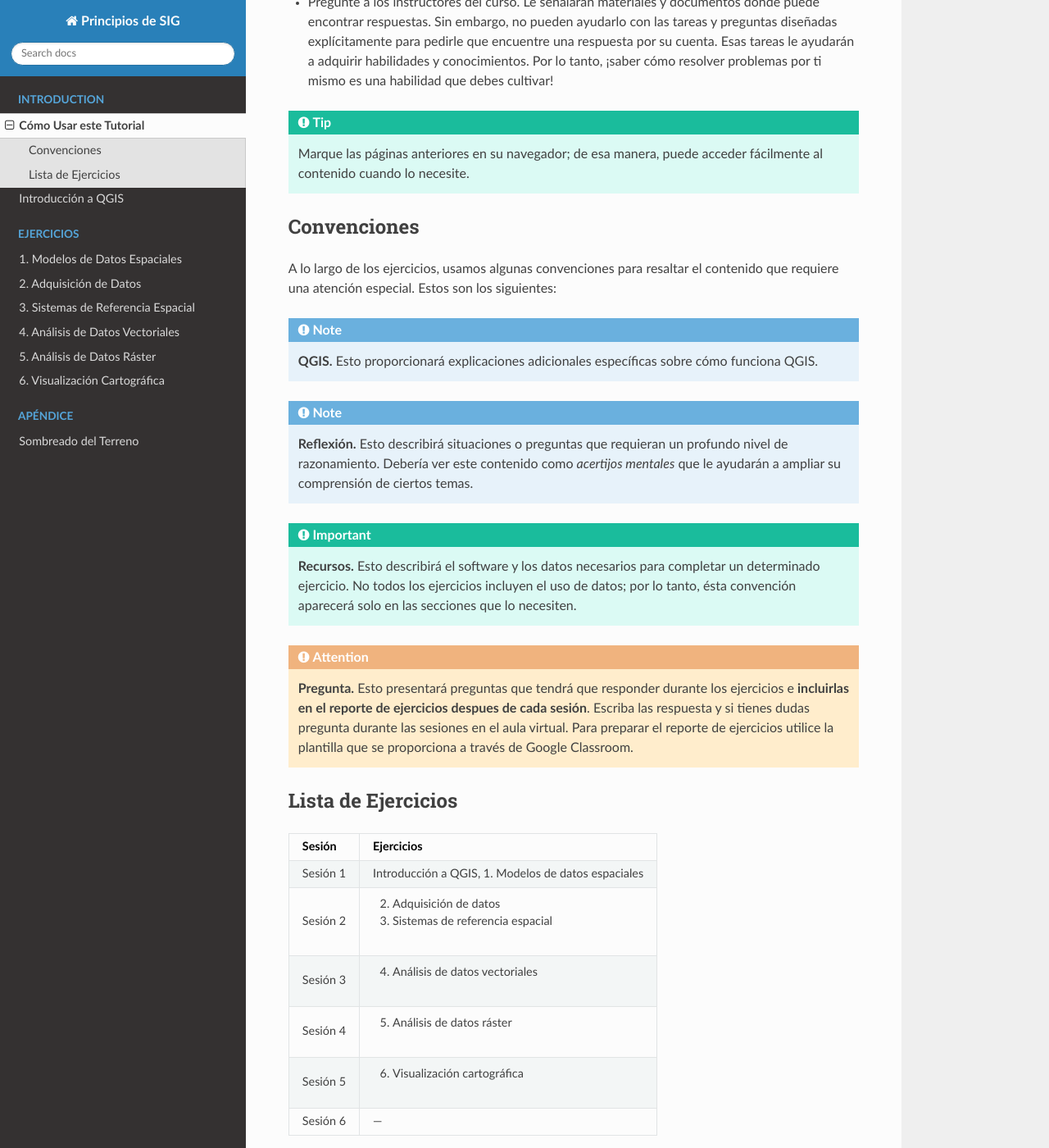
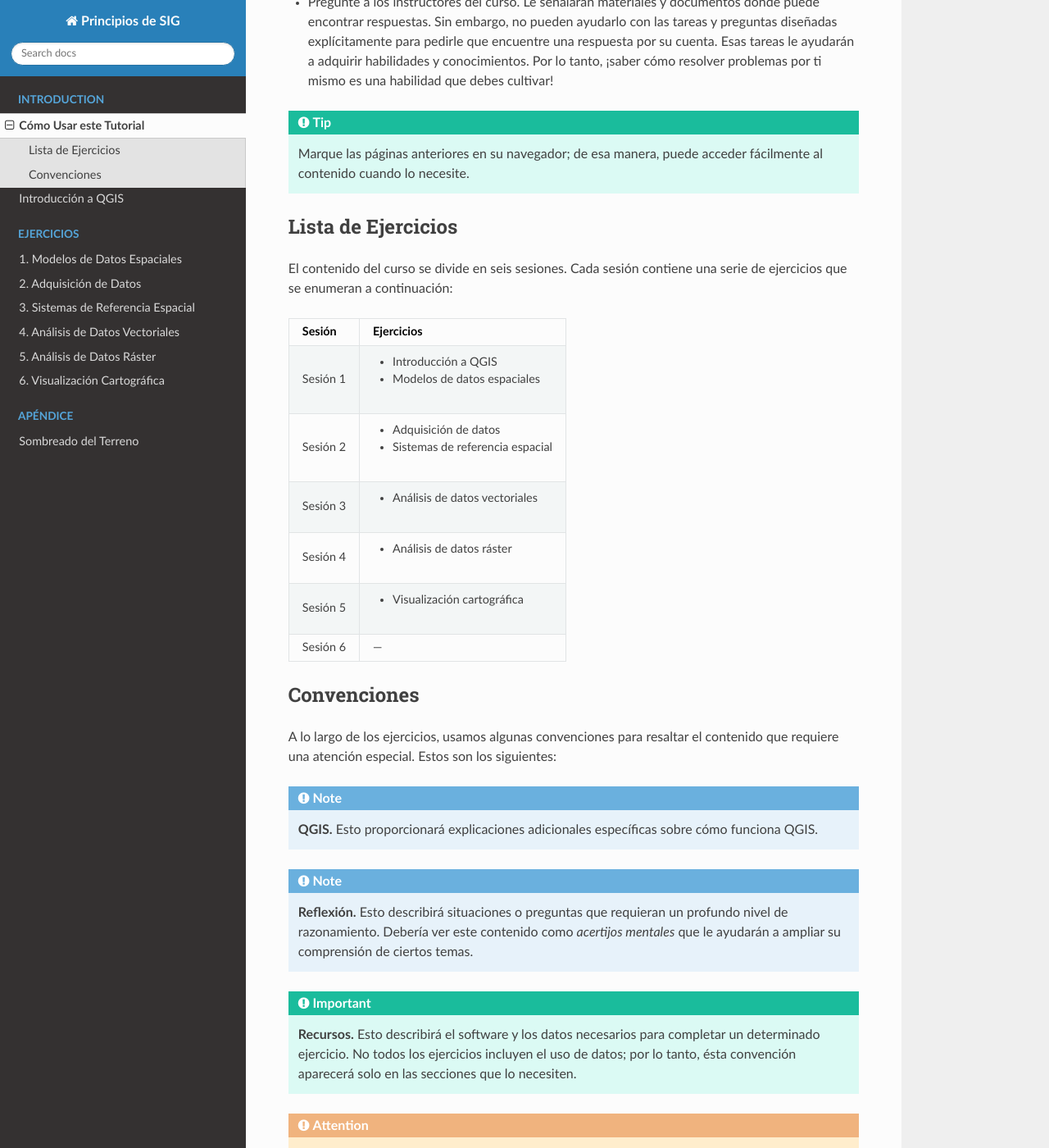
Before and after one commit to manuGil/principios-sig, a Sphinx documentation site: the page built from docs/source/how-to-es.rst, in a window 1280 px wide and 1400 px high, scrolled down 1537 px. Shown: the whole window at 82% size. Built offline with Sphinx 7.4.7 and the Read the Docs theme 2.0.0, drawn with Linux system fonts in a browser that asks for light colours; some of the changed lines change nothing that is shown.

Commit message:
update exercise table

```diff
--- a/docs/source/how-to-es.rst
+++ b/docs/source/how-to-es.rst
@@ -29,6 +29,29 @@ Si encuentras problemas  con el software, puedes utilizar los siguientes recurso
 .. tip::
    Marque las páginas anteriores en su navegador; de esa manera, puede acceder fácilmente al contenido cuando lo necesite.
 
+
+Lista de Ejercicios
+-------------------------
+El contenido del curso se divide en seis sesiones. Cada sesión contiene una serie de ejercicios que se enumeran a continuación:
+
++----------------------------+-----------------------------------------+
+| Sesión                     | Ejercicios                              |
++============================+=========================================+
+| Sesión 1                   | * Introducción a QGIS                   |
+|                            | * Modelos de datos espaciales           |
++----------------------------+-----------------------------------------+
+| Sesión 2                   | * Adquisición de datos                  |
+|                            | * Sistemas de referencia espacial       |
++----------------------------+-----------------------------------------+
+| Sesión 3                   | * Análisis de datos vectoriales         |
++----------------------------+-----------------------------------------+
+| Sesión 4                   | * Análisis de datos ráster              |
++----------------------------+-----------------------------------------+
+| Sesión 5                   | * Visualización cartográfica            |
++----------------------------+-----------------------------------------+
+| Sesión 6                   |  ---                                    |
++----------------------------+-----------------------------------------+
+
 Convenciones
 ---------------
 A lo largo de los ejercicios, usamos algunas convenciones para resaltar el contenido que requiere una atención especial. Estos son los siguientes:
@@ -49,25 +72,6 @@ A lo largo de los ejercicios, usamos algunas convenciones para resaltar el conte
    **Pregunta.**
    Esto presentará preguntas que tendrá que responder durante los ejercicios e **incluirlas en el reporte de ejercicios despues de cada sesión**. Escriba las respuesta y si tienes dudas pregunta durante las sesiones en el aula virtual. Para preparar el reporte de ejercicios utilice la plantilla que se proporciona a través de Google Classroom.
 
-Lista de Ejercicios
--------------------------
 
-+----------------------------+-----------------------------------------+
-| Sesión                     | Ejercicios                              |
-+============================+=========================================+
-| Sesión 1                   | Introducción a QGIS,                    |
-|                            | 1. Modelos de datos espaciales          |
-+----------------------------+-----------------------------------------+
-| Sesión 2                   | 2. Adquisición de datos                 |
-|                            | 3. Sistemas de referencia espacial      |
-+----------------------------+-----------------------------------------+
-| Sesión 3                   | 4. Análisis de datos vectoriales        |
-+----------------------------+-----------------------------------------+
-| Sesión 4                   | 5. Análisis de datos ráster             |
-+----------------------------+-----------------------------------------+
-| Sesión 5                   | 6. Visualización cartográfica           |
-+----------------------------+-----------------------------------------+
-| Sesión 6                   |  ---                                    |
-+----------------------------+-----------------------------------------+
 
 .. sectionauthor:: Manuel G. Garcia
```
